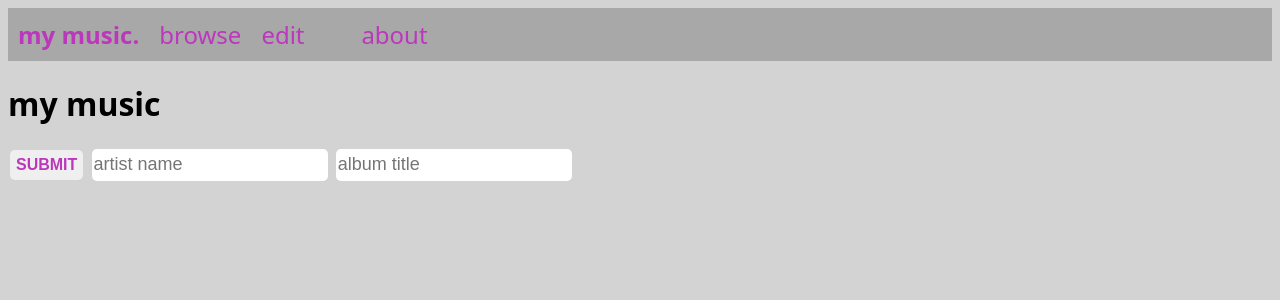
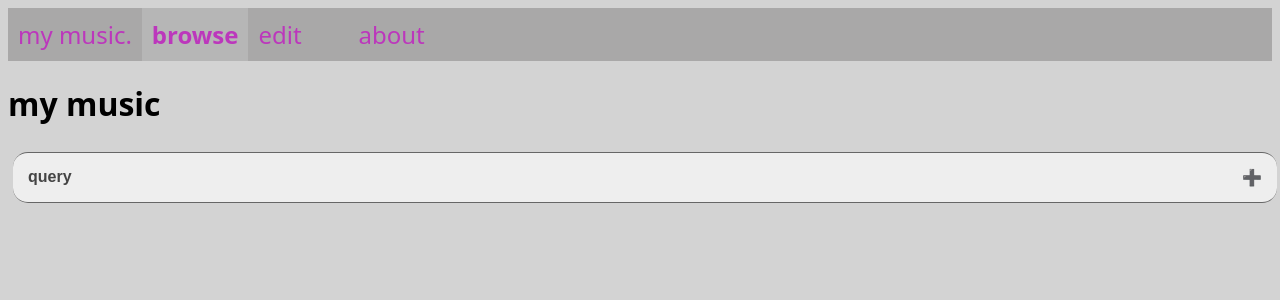
Before and after one commit to krzyssikora/media_list, a Flask app: page /browse in a window 1280 px wide. Shown: the top 300 px of the page. Run offline with Flask 2, Linux system fonts and the light colour scheme; some libraries are stand-ins or nearby versions.

Commit message:
improved main menu - active item shown

```diff
--- a/music_flask/music_flask/static/css/styles.css
+++ b/music_flask/music_flask/static/css/styles.css
@@ -10,12 +10,96 @@ div.trim {
   border-radius: 0% 40%;
 }
 
+#menu-bar {
+  font-size: x-large;
+	width: 100%;
+	display: flex;
+	background-color: rgb(169, 168, 168);
+	justify-content: flex-start;
+}
+
+.menu-item {
+  display: block;
+  padding: 10px;
+  color: rgb(188, 55, 188);
+  text-decoration: none;
+	min-width: 80px;
+}
+
+#menu-item-active {
+  font-weight: bold;
+  background-color: rgb(182, 182, 182);
+}
+
+.menu-item:hover {
+  font-weight: bold;
+  background-color: rgb(128, 128, 128);
+  color: rgb(255, 141, 255);
+}
+
+/* Style the button that is used to open and close the collapsible content */
+.collapsible {
+  border-top: 1px solid #666;
+  border-bottom: 1px solid #666;
+  border-left: none;
+  border-right: none;
+  border-radius: 15px;
+  background-color: #eee;
+  color: #444;
+  cursor: pointer;
+  padding: 15px;
+  width: 100%;
+  text-align: left;
+  /* outline: none; */
+  font-size: 16px;
+  margin: 5px;
+}
+
+/* Add a background color to the button if it is clicked on (add the .active class with JS), and when you move the mouse over it (hover) */
+.active, .collapsible:hover {
+  background-color: lightgray;
+}
+
+.collapsible:after {
+  content: '\02795'; /* Unicode character for "plus" sign (+) */
+  /* font-size: 13px; */
+  color: white;
+  float: right;
+  margin-left: 5px;
+}
+
+.active:after {
+  content: "\2796"; /* Unicode character for "minus" sign (-) */
+}
+
+/* Style the collapsible content. Note: hidden by default */
+.content {
+  border-radius: 15px;
+  padding: 0 15px;
+  display: none;
+  max-height: 0;
+  overflow: hidden;
+  transition: max-height 0.2s ease-out;
+  margin: 5px;
+  width: 97.5%;   /* THIS MAKES NO SENSE, but it works :( */
+}
+
 #search {
   display: flex;
   flex-wrap: wrap;
   justify-content: space-between;
-  min-width: 50%;
 }
+
+#query {
+  margin-top: 5px;
+  margin-bottom: 5px;
+  border-top: 1px solid #666;
+  border-bottom: 1px solid #666;
+  border-radius: 15px;
+  padding-left: 10px;
+}
+
+
 
 .form-group {
   display: inline-block;
@@ -27,7 +111,7 @@ div.trim {
   border-radius: 5px;
   border-style: none;
   min-height: 30px;
-  margin: 2px;
+  margin: 5px;
 }
 
 #btn-submit {
@@ -53,31 +137,6 @@ table {
   width: 100%;
 }
 
-#menu-bar {
-  font-size: x-large;
-	width: 100%;
-	display: flex;
-	background-color: rgb(169, 168, 168);
-	justify-content: flex-start;
-}
-
-.menu-item {
-  display: block;
-  padding: 10px;
-  color: rgb(188, 55, 188);
-  text-decoration: none;
-	min-width: 80px;
-}
-
-#menu-item-main {
-  font-weight: bold;
-}
-
-.menu-item:hover {
-  font-weight: bold;
-  background-color: rgb(128, 128, 128);
-  color: rgb(255, 141, 255);
-}
 
 #pages-controls, #pages-controls-bottom {
 	bottom: 0;
@@ -121,15 +180,6 @@ table {
   width: 100%;
   bottom: 20px;
   overflow: scroll;
-}
-
-#query {
-  margin-top: 5px;
-  margin-bottom: 5px;
-  border-top: 1px solid #666;
-  border-bottom: 1px solid #666;
-  border-radius: 15px;
-  padding-left: 10px;
 }
 
 .button-off {
@@ -216,7 +266,7 @@ table {
 	transition: opacity 200ms linear;
 }
 
-#tabs .active {
+#tabs .edit-active {
 	background: #eaeaea;
 	color: #333;
 }
--- a/music_flask/music_flask/static/js/script_edit.js
+++ b/music_flask/music_flask/static/js/script_edit.js
@@ -18,7 +18,7 @@
 			tab.removeAttribute("class");
 		});
 
-		event.target.className = "active";
+		event.target.className = "edit-active";
 
 		const thisTab = event.target.getAttribute("href");
 		const thisContent = document.querySelector(thisTab);
--- /dev/null
+++ b/music_flask/music_flask/static/js/script_main_menu.js
@@ -0,0 +1,17 @@
+(function() {
+    "use strict";
+
+    // find name of html file that calls the script
+	var path = window.location.pathname;
+    var page = path.split("/").pop();
+	// make edit tab active and other non-active
+	if (page.length > 0) {
+        $('.menu-item').each(function(idx, elt) {
+            elt.removeAttribute('id');
+            if (elt.innerHTML == page) {
+                $(elt).attr('id', 'menu-item-active');
+            };
+        });
+    };
+
+})();
--- a/music_flask/music_flask/templates/about.html
+++ b/music_flask/music_flask/templates/about.html
@@ -25,8 +25,10 @@
 </div>
 
 <!-- optional javascript -->
+<script src="https://code.jquery.com/jquery-2.1.4.min.js"></script>
 <!-- jquery first, then Popper.js, then Bootstrap JS-->
 <!--<script src="https://cdn.jsdelivr.net/npm/bootstrap@5.2.0-beta1/dist/js/bootstrap.bundle.min.js" integrity="sha384-pprn3073KE6tl6bjs2QrFaJGz5/SUsLqktiwsUTF55Jfv3qYSDhgCecCxMW52nD2" crossorigin="anonymous"></script>-->
 <!--<script src="https://cdn.jsdelivr.net/npm/@popperjs/core@2.11.5/dist/umd/popper.min.js" integrity="sha384-Xe+8cL9oJa6tN/veChSP7q+mnSPaj5Bcu9mPX5F5xIGE0DVittaqT5lorf0EI7Vk" crossorigin="anonymous"></script>-->
 <!--<script src="https://cdn.jsdelivr.net/npm/bootstrap@5.2.0-beta1/dist/js/bootstrap.min.js" integrity="sha384-kjU+l4N0Yf4ZOJErLsIcvOU2qSb74wXpOhqTvwVx3OElZRweTnQ6d31fXEoRD1Jy" crossorigin="anonymous"></script>-->
+<script src="{{ url_for('static', filename='js/script_main_menu.js') }}"></script>
 {% endblock %}
--- a/music_flask/music_flask/templates/browse.html
+++ b/music_flask/music_flask/templates/browse.html
@@ -2,7 +2,10 @@
 {% block content %}
 <div>
     <h1>{{ title }}</h1>
-    <div id="search">
+    <button type="button" class="collapsible" id="queryy">
+        <b>query</b>{% if query %}: {{ query }}{% endif %}
+    </button>
+    <div id="search" class="content">
         <form action="/query" method="POST">
             <button type="submit" class="button-off" id="btn-submit">submit</button>
             <div class="form-group">
@@ -13,7 +16,33 @@
             </div>
         </form>
     </div>
+
+    <script>
+        var coll = document.getElementsByClassName("collapsible");
+        var i;
+
+        for (i = 0; i < coll.length; i++) {
+          coll[i].addEventListener("click", function() {
+            this.classList.toggle("active");
+            if (this.style.borderBottom == 'none') {
+                this.style.borderBottom = '1px solid #666';
+            } else {
+                this.style.borderBottom = 'none';
+            };
+            var content = this.nextElementSibling;
+            if (content.style.maxHeight){
+              content.style.maxHeight = null;
+              content.style.borderBottom = 'none';
+            } else {
+              content.style.maxHeight = content.scrollHeight + "px";
+              content.style.borderBottom = '1px solid #666';
+            }
+          });
+        }
+    </script>
     {% block browse %}
     {% endblock %}
 </div>
+<script src="https://code.jquery.com/jquery-2.1.4.min.js"></script>
+<script src="{{ url_for('static', filename='js/script_main_menu.js') }}"></script>
 {% endblock %}
--- a/music_flask/music_flask/templates/edit.html
+++ b/music_flask/music_flask/templates/edit.html
@@ -10,7 +10,7 @@
     <h1>{{ title }}</h1>
     <div id="tabs">
 		<ul>
-			<li><a href="#tabs-1" class="active">add album</a></li>
+			<li><a href="#tabs-1" class="edit-active">add album</a></li>
 			<li><a href="#tabs-2">add artist</a></li>
 			<li><a href="#tabs-3">add artists to album</a></li>
 			<li><a href="#tabs-4">edit album</a></li>
@@ -63,4 +63,5 @@
 
 <script src="https://code.jquery.com/jquery-2.1.4.min.js"></script>
 <script src="{{ url_for('static', filename='js/script_edit.js') }}"></script>
+<script src="{{ url_for('static', filename='js/script_main_menu.js') }}"></script>
 {% endblock %}
--- a/music_flask/music_flask/templates/index.html
+++ b/music_flask/music_flask/templates/index.html
@@ -17,4 +17,5 @@
 <!--<script src="https://cdn.jsdelivr.net/npm/bootstrap@5.2.0-beta1/dist/js/bootstrap.min.js" integrity="sha384-kjU+l4N0Yf4ZOJErLsIcvOU2qSb74wXpOhqTvwVx3OElZRweTnQ6d31fXEoRD1Jy" crossorigin="anonymous"></script>-->
 <script src="https://code.jquery.com/jquery-2.1.4.min.js"></script>
 <script src="{{ url_for('static', filename='js/script_index.js') }}"></script>
+<script src="{{ url_for('static', filename='js/script_main_menu.js') }}"></script>
 {% endblock %}
--- a/music_flask/music_flask/templates/layout.html
+++ b/music_flask/music_flask/templates/layout.html
@@ -4,15 +4,13 @@
       <meta charset="UTF-8">
       <meta name="viewport" content="width=device-width, initial-scale=1">
       <title>{{ title }}</title>
-    <!-- <link href="https://cdn.jsdelivr.net/npm/bootstrap@5.2.0-beta1/dist/css/bootstrap.min.css" rel="stylesheet" integrity="sha384-0evHe/X+R7YkIZDRvuzKMRqM+OrBnVFBL6DOitfPri4tjfHxaWutUpFmBp4vmVor" crossorigin="anonymous"> -->
-
       <link rel="stylesheet" href="{{ url_for('static', filename='css/styles.css') }}">
   </head>
 
   <body>
     <nav id="menu-bar-nav">
         <div id="menu-bar">
-      <a class="menu-item" id="menu-item-main" href="{{ url_for('index') }}">my music.</a>
+          <a class="menu-item" id="menu-item-active" id='menu-item-main' href="{{ url_for('index') }}">my music.</a>
           <a class="menu-item" href="{{ url_for('browse') }}">browse</a>
           <a class="menu-item" href="{{ url_for('edit') }}">edit</a>
           <a class="menu-item" href="{{ url_for('about') }}">about</a>
```
Also changed, not shown: music_flask/music_flask/static/js/script.js (+5 -4 lines), music_flask/music_flask/templates/query.html (+1 -7 lines). Lines whose indentation alone changed are shown as unchanged.
